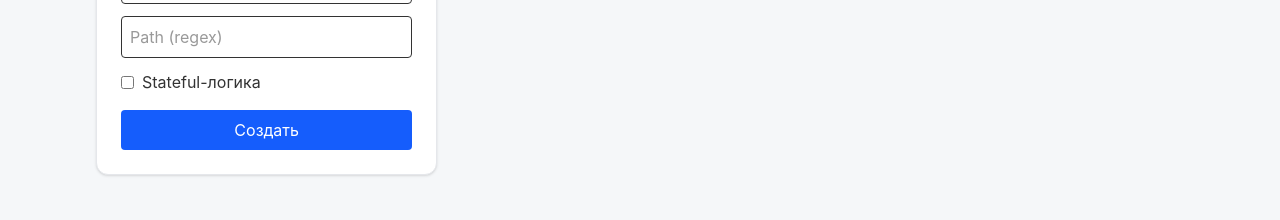
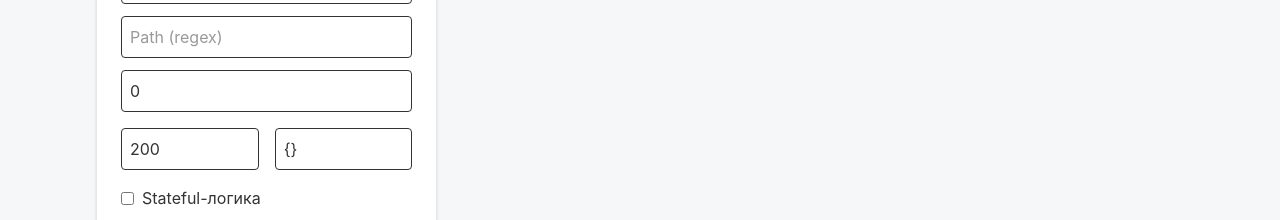
Before and after one commit to 2ZS7/frontend-mock, a React (Vite) app: page /rules in a window 1280 px wide. Shown: the part 327-547 px from the top of the page. Built offline with nearby package versions, Linux system fonts and the light colour scheme; no server answers.

Commit message:
update rules

```diff
--- a/src/pages/Rules.tsx
+++ b/src/pages/Rules.tsx
@@ -6,7 +6,16 @@ export default function Rules() {
     const [rules, setRules] = useState<any[]>([]);
     const [isStateful, setIsStateful] = useState(false);
     const [editingId, setEditingId] = useState<string | null>(null);
-    const [formData, setFormData] = useState({ name: '', method: 'GET', path_pattern: '', priority: 0, state_logic: { action: 'insert', collection_name: '' } });
+    const [formData, setFormData] = useState({
+        name: '',
+        method: 'GET',
+        path_pattern: '',
+        priority: 0,
+        status_code: 200,
+        response_payload: {},
+        state_logic: { action: 'insert', collection_name: '' }
+    });
+
 
     const fetchRules = async () => {
         const res = await apiService.getRules();
@@ -27,13 +36,21 @@ export default function Rules() {
             await apiService.createRules(dataToSend);
         }
 
-        setFormData({ name: '', method: 'GET', path_pattern: '', priority: 0, state_logic: { action: 'insert', collection_name: '' } });
+        setFormData({
+            name: '',
+            method: 'GET',
+            path_pattern: '',
+            priority: 0,
+            status_code: 200,
+            response_payload: {},
+            state_logic: { action: 'insert', collection_name: '' }
+        });
         fetchRules();
     };
 
     const startEdit = (rule: any) => {
         setEditingId(rule._id);
-        setFormData({ name: rule.name, method: rule.method, path_pattern: rule.path_pattern, priority: rule.priority, state_logic: rule.state_logic || { action: 'insert', collection_name: '' } });
+        setFormData({ name: rule.name, method: rule.method, path_pattern: rule.path_pattern, priority: rule.priority, status_code: rule.status_code, response_payload: rule.response_payload, state_logic: rule.state_logic || { action: 'insert', collection_name: '' } });
         setIsStateful(!!rule.state_logic);
     };
 
@@ -53,7 +70,36 @@ export default function Rules() {
                         <option>GET</option><option>POST</option><option>PUT</option><option>DELETE</option>
                     </select>
                     <input className="w-full border p-2 mb-3 rounded" value={formData.path_pattern} placeholder="Path (regex)" onChange={(e) => setFormData({ ...formData, path_pattern: e.target.value })} />
-
+                    <input
+                        type="number"
+                        className="w-full border p-2 mb-4 rounded"
+                        placeholder="Приоритет (число)"
+                        value={formData.priority}
+                        onChange={(e) => setFormData({ ...formData, priority: parseInt(e.target.value) || 0 })}
+                    />
+                    {/* Поля для конфигурации ответа */}
+                    <div className="grid grid-cols-2 gap-4 mb-4">
+                        <input
+                            type="number"
+                            className="border p-2 rounded"
+                            placeholder="Status Code (напр. 200)"
+                            value={formData.status_code}
+                            onChange={(e) => setFormData({ ...formData, status_code: parseInt(e.target.value) || 200 })}
+                        />
+                        <input
+                            className="border p-2 rounded"
+                            placeholder="JSON Response (Payload)"
+                            value={JSON.stringify(formData.response_payload)}
+                            onChange={(e) => {
+                                try {
+                                    // Пытаемся превратить строку в JSON объект
+                                    setFormData({ ...formData, response_payload: JSON.parse(e.target.value) })
+                                } catch (err) {
+                                    // Если JSON кривой — ничего не делаем, либо можно добавить индикатор ошибки
+                                }
+                            }}
+                        />
+                    </div>
                     {/* Переключатель Stateful */}
                     <label className="flex items-center gap-2 mb-4">
                         <input type="checkbox" checked={isStateful} onChange={(e) => setIsStateful(e.target.checked)} />
```
